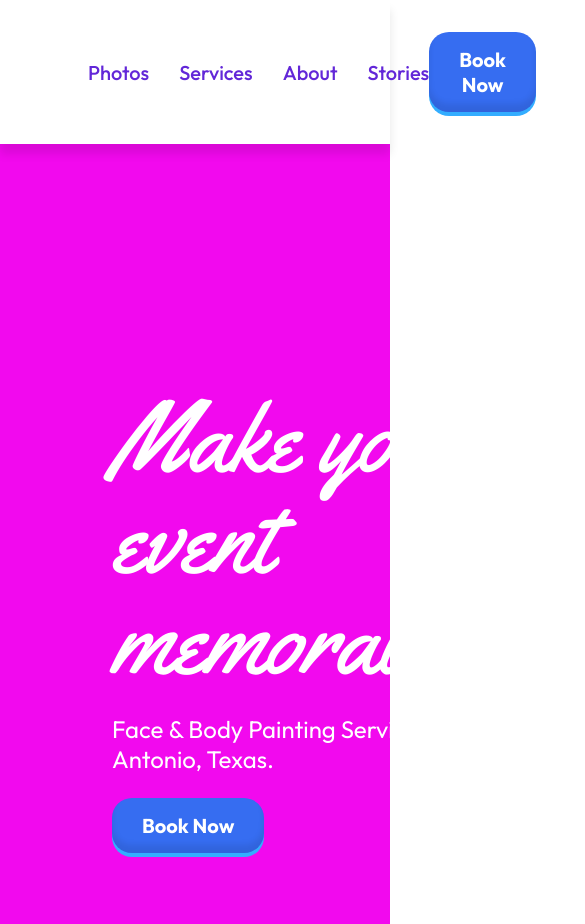
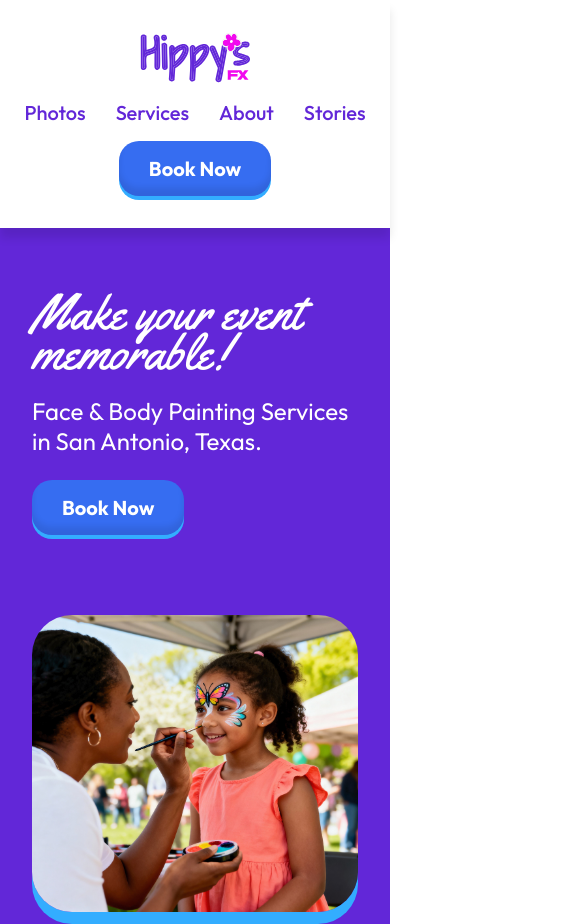
Before and after one commit to rudymacias/nvc-hippys-fx, a plain HTML site: page index.html in a window 390 px wide. Shown: the top 924 px of the page, 585 px wide, since content can reach past the window. Drawn offline with Linux system fonts and the light colour scheme.

Commit message:
Added Media Queries

```diff
--- a/css/style.css
+++ b/css/style.css
@@ -1,8 +1,13 @@
 @import url('https://fonts.googleapis.com/css2?family=Outfit:wght@100..900&display=swap');
 @import url('https://fonts.googleapis.com/css2?family=Yellowtail&display=swap');
 
+:root {
+	--hippysfx-color-primary: #366DF1;
+	--hippysfx-color-secondary: #6227D8;
+}
+
 body {
-	font-family: "Outfit", sans-serif;
+	font-family: Outfit, sans-serif;
 	font-optical-sizing: auto;
 	font-style: normal;
 	line-height: normal;
@@ -23,6 +28,13 @@ nav {
 	top: 0;
 }
 
+@media screen and (max-width: 900px) {
+	nav {
+		flex-direction: column;
+		padding: 2rem 1rem;
+	}
+}
+
 .logo {
 	width: 130px;
 }
@@ -32,6 +44,7 @@ nav {
 	display: flex;
 	align-items: center;
 	gap: 30px;
+	padding: 0;
 }
 
 .menu a {
@@ -53,7 +66,7 @@ nav {
 	align-items: center;
 	gap: 10px;
 	border-radius: 20px;
-	background: #366DF1;
+	background: var(--hippysfx-color-primary);
 	box-shadow: 0 -8px 6px 0 rgba(0, 0, 0, 0.09) inset, 0 4px 0 0 #33ADFF;
 	color: #FFF;
 	text-align: center;
@@ -63,7 +76,7 @@ nav {
 }
 
 .btn:hover {
-	background: #F209EE;
+	background: var(--hippysfx-color-secondary);
 }
 
 
@@ -73,7 +86,7 @@ nav {
 	align-items: center;
 	padding: 7rem;
 	gap: 5rem;
-	background: #F209EE;
+	background: var(--hippysfx-color-secondary);
 	color: #fff;
 }
 
@@ -91,7 +104,19 @@ nav {
 }
 
 .hero img {
-	max-width: 800px;
+	width: 800px;
 	border-radius: 40px;
 	box-shadow: 0 12px 0 0 #33ADFF;
 }
+
+@media screen and (max-width: 900px) {
+	.hero {
+		flex-direction: column;
+		padding: 4rem 2rem;
+	}
+
+	.hero h1 {
+		font-size: 50px;
+		line-height: 80%;
+	}
+}
--- a/index.html
+++ b/index.html
@@ -3,6 +3,7 @@
 		<title>Hippy's FX - Face Painter - San Antonio, Texas</title>
 		<link href="css/normalize.css" rel="stylesheet" />
 		<link href="css/style.css" rel="stylesheet" />
+		<meta name="viewport" content="width=device-width, initial-scale=1.0">
 	</head>
 	<body>
 		<nav>
```
